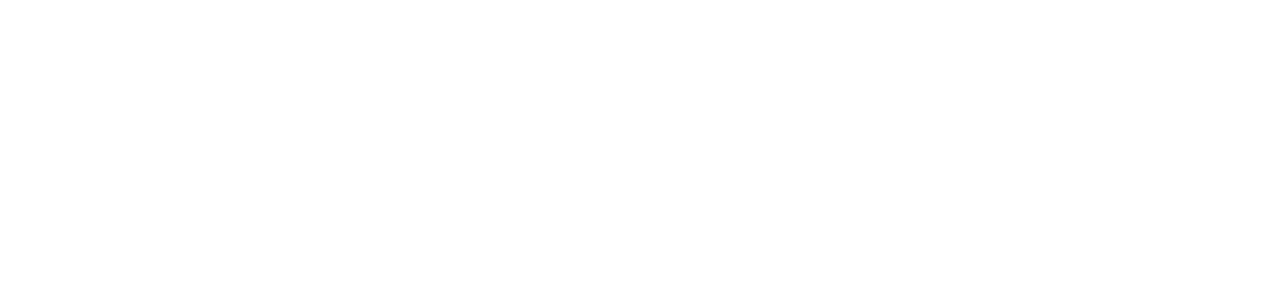
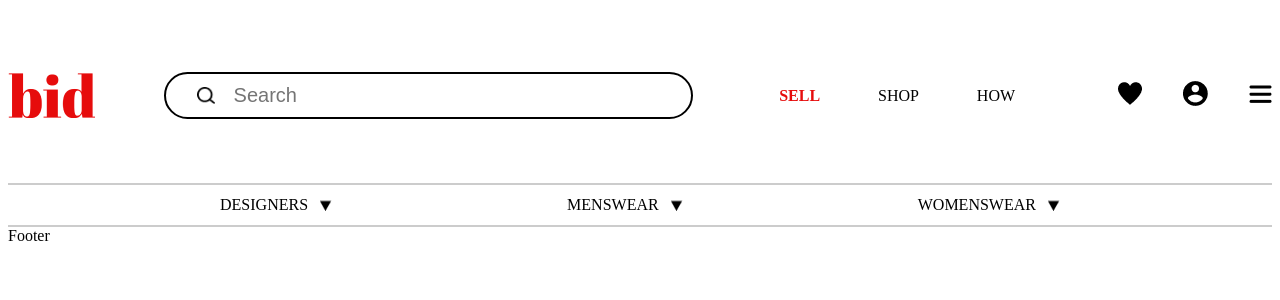
Before and after one commit to Bid-5th-umc/Frontend, a React (Create React App) app in the folder bid-web/: page /sell in a window 1280 px wide. Before the commit this address had no page. Shown: the top 300 px of the page. Built offline with nearby package versions, Linux system fonts and the light colour scheme.

Commit message:
[feature2] Shop Main 화면 Link 구현

```diff
--- a/bid-web/src/App.js
+++ b/bid-web/src/App.js
@@ -1,11 +1,13 @@
 import './App.css';
 import { Route, Routes } from 'react-router-dom';
 import MainPage from './Pages/MainPage';
+import ShopMainPage from './Pages/ShopMainPage';
 
 function App() {
   return (
     <Routes>
       <Route path="/" element={<MainPage />} />
+      <Route path="/sell" element={<ShopMainPage />} />
     </Routes>
   );
 }
--- /dev/null
+++ b/bid-web/src/Pages/ShopMainPage.js
@@ -0,0 +1,13 @@
+import React from 'react'
+import Layout from '../Components/Layout/Layout'
+import CategoryBar from '../Components/Common/CategoryBar'
+
+const ShopMainPage = () => {
+  return (
+    <Layout>
+      <CategoryBar/>
+    </Layout>
+  )
+}
+
+export default ShopMainPage
```
